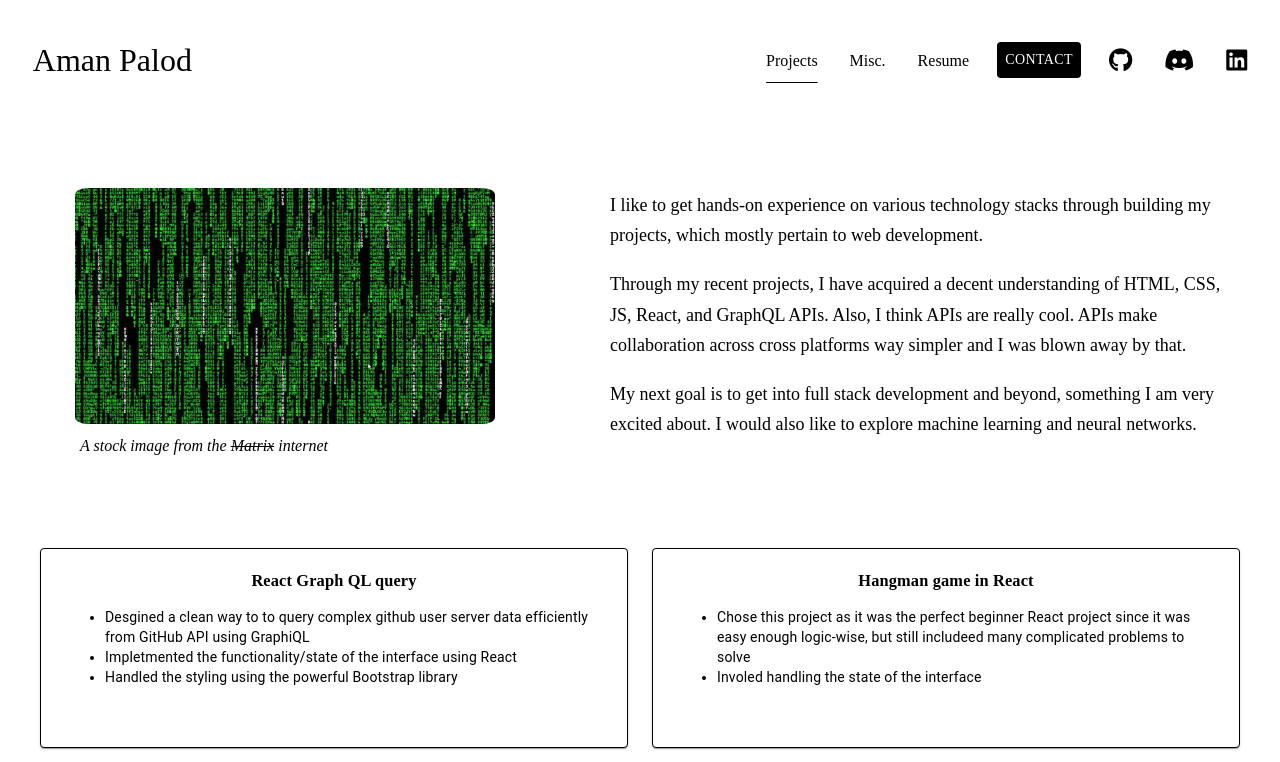
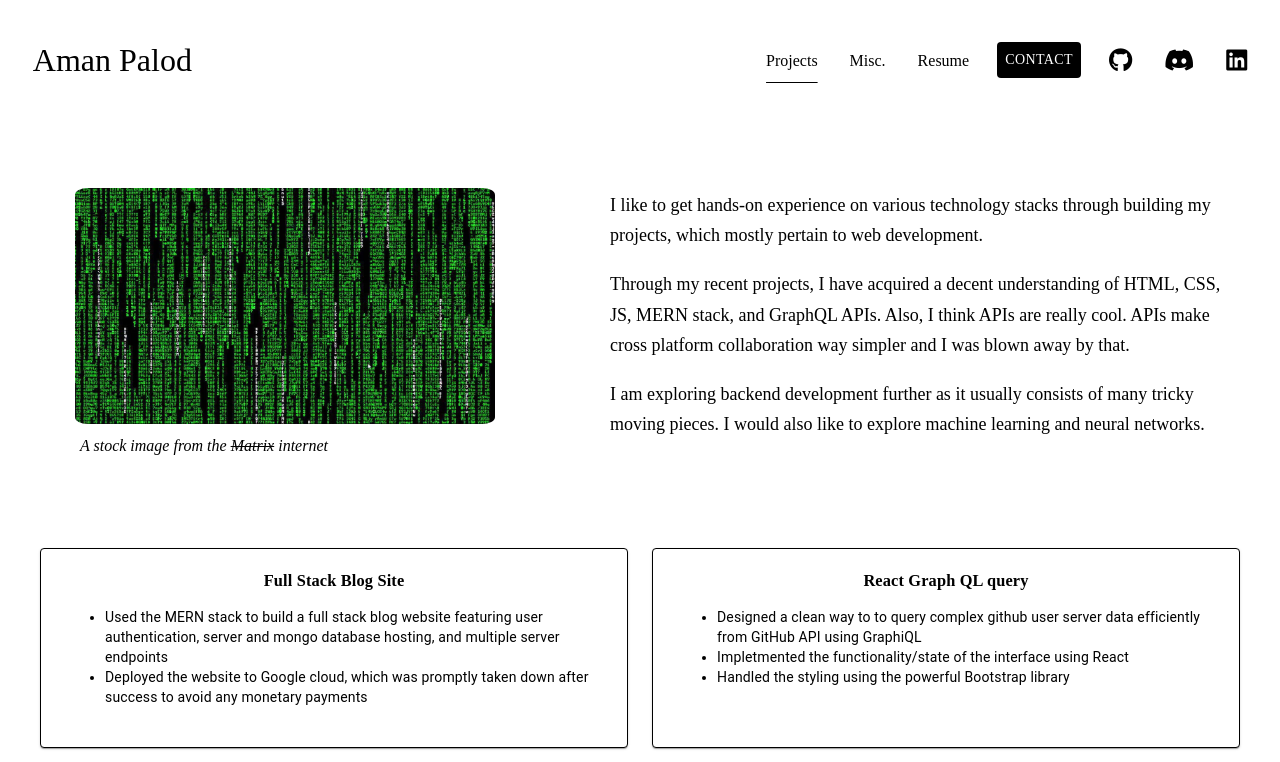
Before and after one commit to palodaman/personal-website, a React (Create React App) app: page /projects in a window 1280 px wide. Shown: the top 762 px of the page. Built offline with nearby package versions, Linux system fonts and the light colour scheme.

Commit message:
Content changes

```diff
--- a/src/pages/Projects.js
+++ b/src/pages/Projects.js
@@ -36,8 +36,8 @@ export default function Projects(){
 
                 <div className="intro-to-proj">
                     <p>I like to get hands-on experience on various technology stacks through building my projects, which mostly pertain to web development. </p>
-                    <p>Through my recent projects, I have acquired a decent understanding of HTML, CSS, JS, React, and GraphQL APIs. Also, I think APIs are really cool. APIs make collaboration across cross platforms way simpler and I was blown away by that.</p>
-                    <p> My next goal is to get into full stack development and beyond, something I am very excited about. I would also like to explore machine learning and neural networks.</p>
+                    <p>Through my recent projects, I have acquired a decent understanding of HTML, CSS, JS, MERN stack, and GraphQL APIs. Also, I think APIs are really cool. APIs make cross platform collaboration way simpler and I was blown away by that.</p>
+                    <p> I am exploring backend development further as it usually consists of many tricky moving pieces. I would also like to explore machine learning and neural networks.</p>
                 </div>
             </section>
 
@@ -46,13 +46,25 @@ export default function Projects(){
             <Box sx={{ width: '100%' }}>
             <Grid disableEqualOverflow className="parent-grid" container rowSpacing={2} columnSpacing={{ xs: 1, sm: 2, md: 3 }}>
 
+            <Grid item xs={6} className="proj-item" alignItems="left">
+                    <Item>
+                    <div className="proj-div">
+                        <h3 className="proj-name"> Full Stack Blog Site</h3>
+                    </div>
+                    <ul>
+                        <li> Used the MERN stack to build a full stack blog website featuring user authentication, server and mongo database hosting, and multiple server endpoints</li>
+                        <li> Deployed the website to Google cloud, which was promptly taken down after success to avoid any monetary payments</li>
+                    </ul>
+                    </Item>
+
+                </Grid>
                 <Grid item xs={6} className="proj-item">
                   <Item>
                   <div className="proj-div" style={{display:'inline'}}>
                         <h3 className="proj-name"> React Graph QL query</h3>
                     </div>
                     <ul>
-                        <li> Desgined a clean way to to query complex github user server data efficiently from GitHub API using GraphiQL</li>
+                        <li> Designed a clean way to to query complex github user server data efficiently from GitHub API using GraphiQL</li>
                              {/* Making use of the github API, the interface allows you to pull information of github users such as their repositories and whatever else </li> */}
                         <li> Impletmented the functionality/state of the interface using React</li>
                         <li> Handled the styling using the powerful Bootstrap library</li>
```
